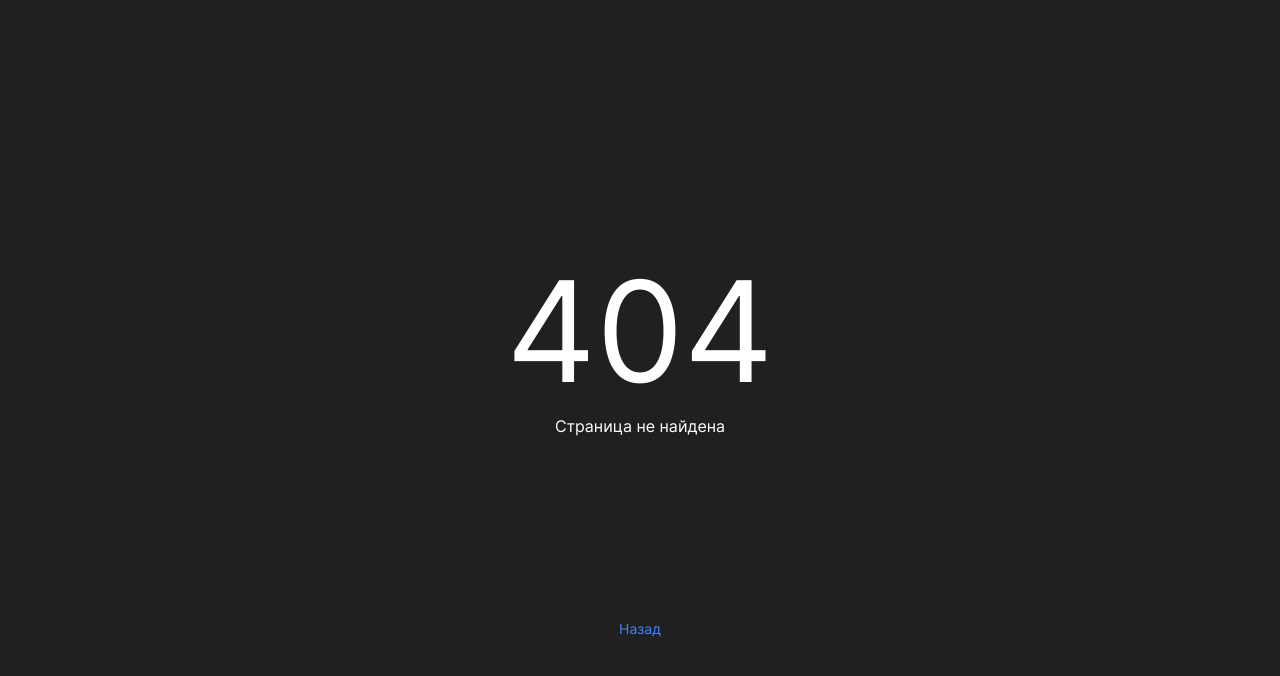
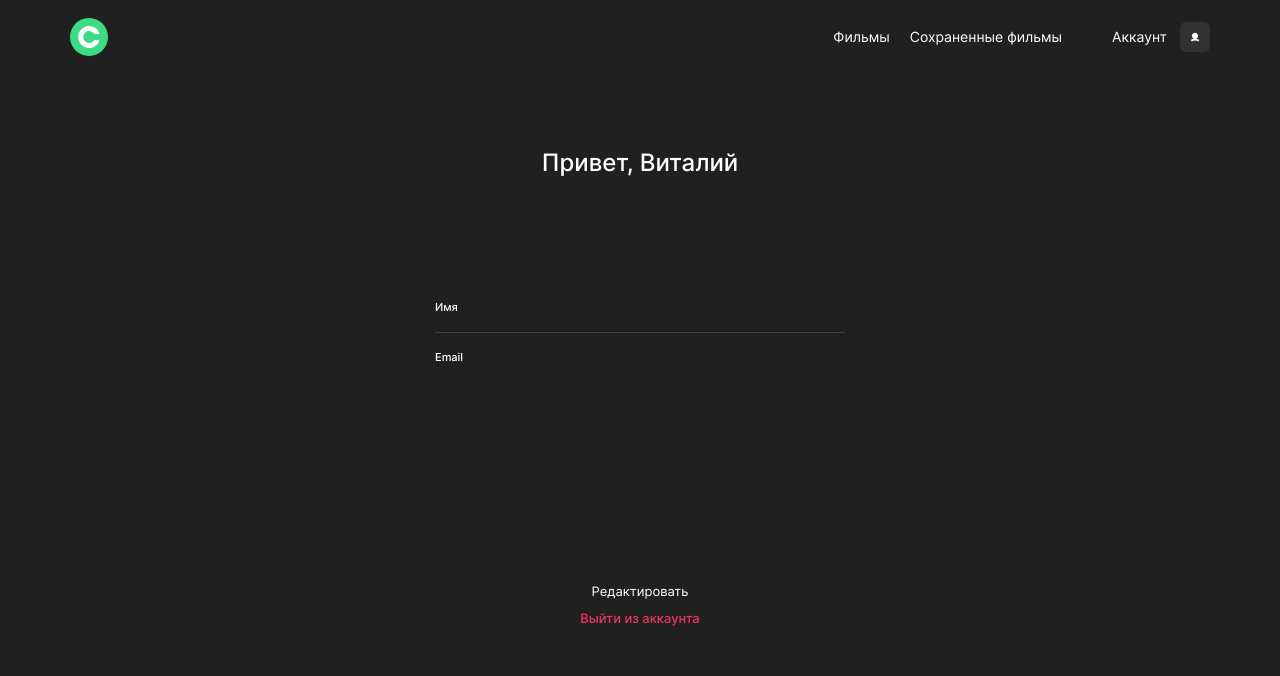
Before and after one commit to Oksana-Bykova/movies-explorer-frontend, a React (Create React App) app: page /profile in a window 1280 px wide. Before the commit this address had no page. Shown: the top 676 px of the page. Built offline with nearby package versions, Linux system fonts and the light colour scheme.

Commit message:
сверстать компонент профиля для 1280

```diff
--- a/src/components/App/App.js
+++ b/src/components/App/App.js
@@ -6,6 +6,8 @@ import { Movies } from '../Movies/Movies.js';
 import { Register } from '../Register/Register.js';
 import { Login } from "../Login/Login.js";
 import { NotFound } from "../NotFound/NotFound.js";
+import { SavedMovies } from "../SavedMovies/SavedMovies.js";
+import { Profile } from "../Profile/Profile.js";
 
 function App() {
   return (
@@ -17,6 +19,8 @@ function App() {
         <Route path="/signup" element={<Register />} />
         <Route path="/signin" element={<Login />} />
         <Route path="*" element={<NotFound />} />
+        <Route path="/saved-movies" element={<SavedMovies />} />
+        <Route path="/profile" element={<Profile />} />
       </Routes>
       </div>
     </div>
@@ -24,8 +28,3 @@ function App() {
 }
 
 export default App;
-
-/*
-        <Route path="/saved-movies" element={<SavedMovies />} />
-        <Route path="/profile" element={<Profile />} />
-        */
--- a/src/components/Header/HeaderAuthorized/HeaderAuthorized.js
+++ b/src/components/Header/HeaderAuthorized/HeaderAuthorized.js
@@ -3,8 +3,13 @@ import { Link } from "react-router-dom";
 import icon from "../../../images/iconicon.svg";
 
 function HeaderAuthorized(props) {
-  const windowOuterWidth = window.outerWidth;
-  console.log(windowOuterWidth);
+
+  const [windowOuterWidth, setWindowOuterWidth] = React.useState();
+    //setWindowOuterWidth(window.outerWidth);
+    const isBrowser = window && window.addEventListener('resize',() => {
+      setWindowOuterWidth(document.body.clientWidth);
+  });
+
 
   if (windowOuterWidth < 769) {
     function clickBurger() {
--- a/src/components/Profile/Profile.css
+++ b/src/components/Profile/Profile.css
@@ -0,0 +1,76 @@
+.profile__container {
+  margin: 74px auto 0;
+  display: flex;
+  flex-direction: column;
+  max-width: 410px;
+}
+
+.profile__title {
+  text-align: center;
+  font-size: 24px;
+  font-weight: 500;
+  line-height: normal;
+  margin-top: 0;
+  margin-bottom: 123px;
+}
+
+.profile__form {
+  display: flex;
+  flex-direction: column;
+  justify-content: center;
+}
+
+.profile__label {
+  font-size: 11px;
+  font-weight: 500;
+  line-height: normal;
+}
+
+.profile {
+  min-height: 100vh;
+}
+
+.profile__input {
+  width: 269px;
+  height: 30px;
+  background-color: #202020;
+  border: 0;
+  color: #fff;
+  text-align: right;
+  font-size: 11px;
+  font-weight: 400;
+  line-height: normal;
+}
+
+.profile__form-container {
+  max-width: 410px;
+  display: flex;
+  justify-content: space-between;
+  border-bottom: 1px solid #424242;
+  margin-bottom: 17px;
+}
+
+.profile__form-container:last-of-type {
+  border-bottom: 0px;
+}
+
+.profile__button {
+  margin-top: 183px;
+  background-color: transparent;
+  color: #fff;
+  text-align: center;
+  font-size: 13px;
+  font-weight: 400;
+  line-height: normal;
+  border: 0;
+}
+
+.profile__link {
+  color: #ee3465;
+  text-align: center;
+  font-size: 13px;
+  font-weight: 500;
+  line-height: normal;
+  margin-top: 10px;
+  text-decoration: none;
+}
--- a/src/components/Profile/Profile.js
+++ b/src/components/Profile/Profile.js
@@ -0,0 +1,49 @@
+import React from "react";
+import Header from "../Header/Header";
+import "./Profile.css";
+import { Link } from "react-router-dom";
+
+function Profile() {
+  const isLoggedIn = true;
+  return (
+    <section className="profile">
+      <Header loggedIn={isLoggedIn}></Header>
+      <div className="profile__container">
+        <h1 className="profile__title">Привет, Виталий</h1>
+        <form className="profile__form">
+          <div className="profile__form-container">
+            <label className="profile__label">Имя</label>
+            <input
+              type="text"
+              className="profile__input"
+              name="name"
+              id="name"
+              minLength={2}
+              maxLength={30}
+              required=""
+            />
+          </div>
+          <div className="profile__form-container">
+            <label className="profile__label">Email</label>
+            <input
+              type="text"
+              className="profile__input"
+              name="email"
+              id="email"
+              minLength={2}
+              maxLength={30}
+              required=""
+            />
+          </div>
+
+          <button type="submit" className="profile__button">
+            Редактировать
+          </button>
+        </form>
+        <Link to="/signin" className="profile__link">Выйти из аккаунта</Link>
+      </div>
+    </section>
+  );
+}
+
+export { Profile };
--- /dev/null
+++ b/src/components/SavedMovies/SavedMovies.js
@@ -0,0 +1,19 @@
+import React from "react";
+import { SearchForm } from "../Movies/SearchForm/SearchForm";
+import { MoviesCardList } from "../Movies/MoviesCardList/MoviesCardList";
+import  Footer  from "../Footer/Footer";
+import Header from "../Header/Header";
+
+function SavedMovies() {
+    const isLoggedIn = true;
+    return(
+
+<>
+        <Header loggedIn = { isLoggedIn }></Header>
+            <SearchForm></SearchForm>
+            <MoviesCardList></MoviesCardList>
+            <Footer></Footer>
+        </>
+    )
+}
+export { SavedMovies };
```
Also changed, not shown: src/components/SavedMovies/MoviesCard/MoviesCard.js (deleted), src/components/SavedMovies/MoviesCardList/MoviesCardList.css (deleted), src/components/SavedMovies/MoviesCardList/MoviesCardList.js (deleted), src/components/SavedMovies/SavedMovies.css (added).
